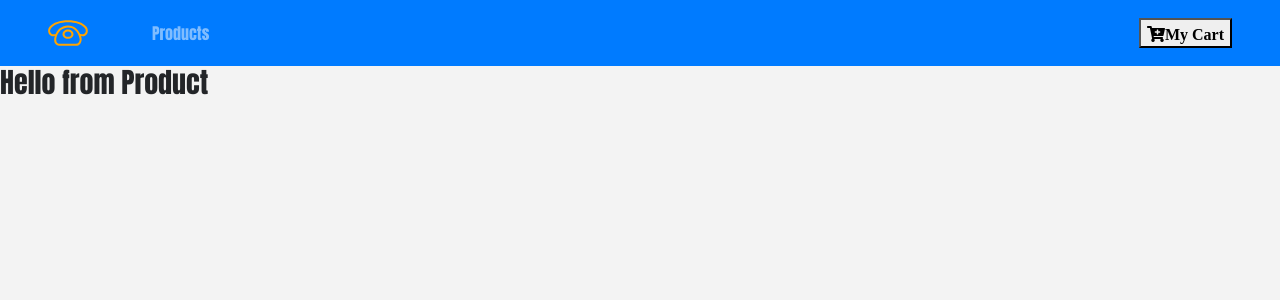
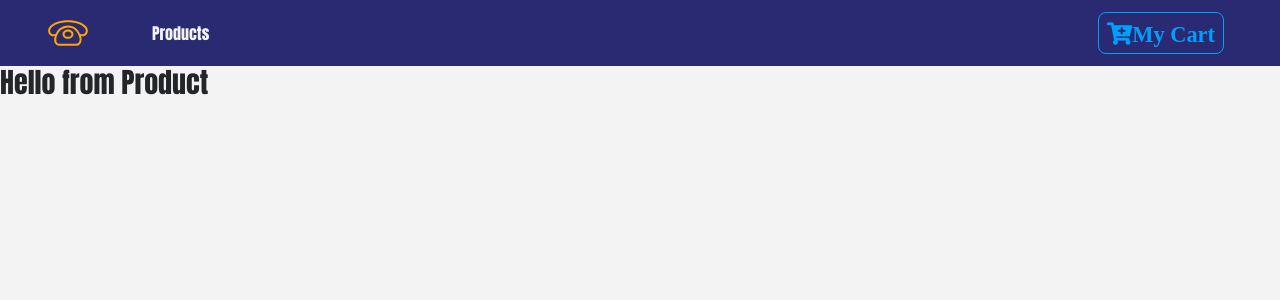
Before and after one commit to 4Justicee/e-commerce-webtest, a React (Create React App) app: page / in a window 1280 px wide. Shown: the top 300 px of the page. Built offline with nearby package versions, Linux system fonts and the light colour scheme.

Commit message:
Fixed styled import error

```diff
--- a/src/components/Navbar.js
+++ b/src/components/Navbar.js
@@ -1,12 +1,13 @@
 import React, { Component } from 'react'
 import {Link} from 'react-router-dom';
 import logo from '../logo.svg';
-import styled from 'styled-components'
+import styled from 'styled-components';
+import {ButtonContainer} from './Button';
 
 export default class Navbar extends Component {
     render() {
         return (
-            <nav className="navbar nav-bar-expand-sm bg-primary navbar-dark px-sm-5">
+            <NavWrapper className="navbar nav-bar-expand-sm navbar-dark px-sm-5">
                <Link to='/'>
                   <img src={logo} alt="store" className="navbar-brand" />
                </Link>
@@ -22,10 +23,15 @@ export default class Navbar extends Component {
                       <i className="fas fa-cart-plus">my cart</i>
                   </ButtonContainer>
                </Link>
-            </nav>
+            </NavWrapper>
         )
     }
 }
-const ButtonContainer = styled.button`
-text-transform:capitalize;
+const NavWrapper = styled.nav`
+background:var(--mainBlue);
+.nav-link{
+    color:var(--mainWhite) !important;
+    font-size:1.3 rem;
+    text-transform:capitalize;
+}
 `;
```
